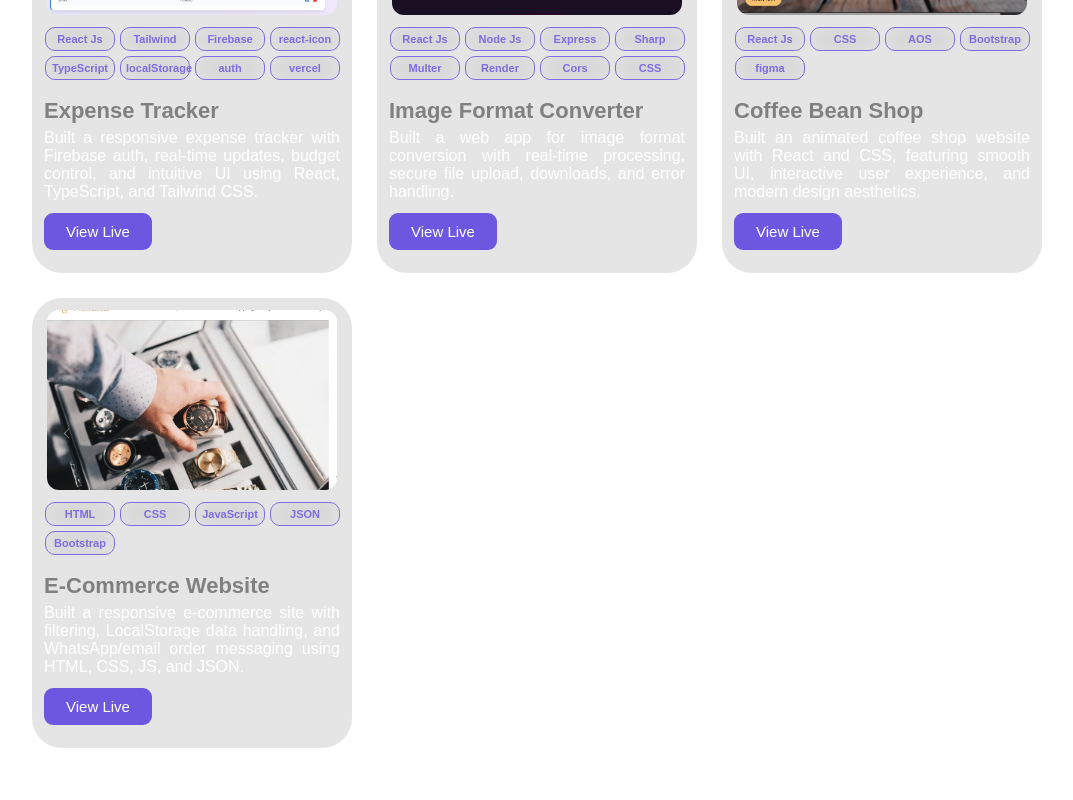
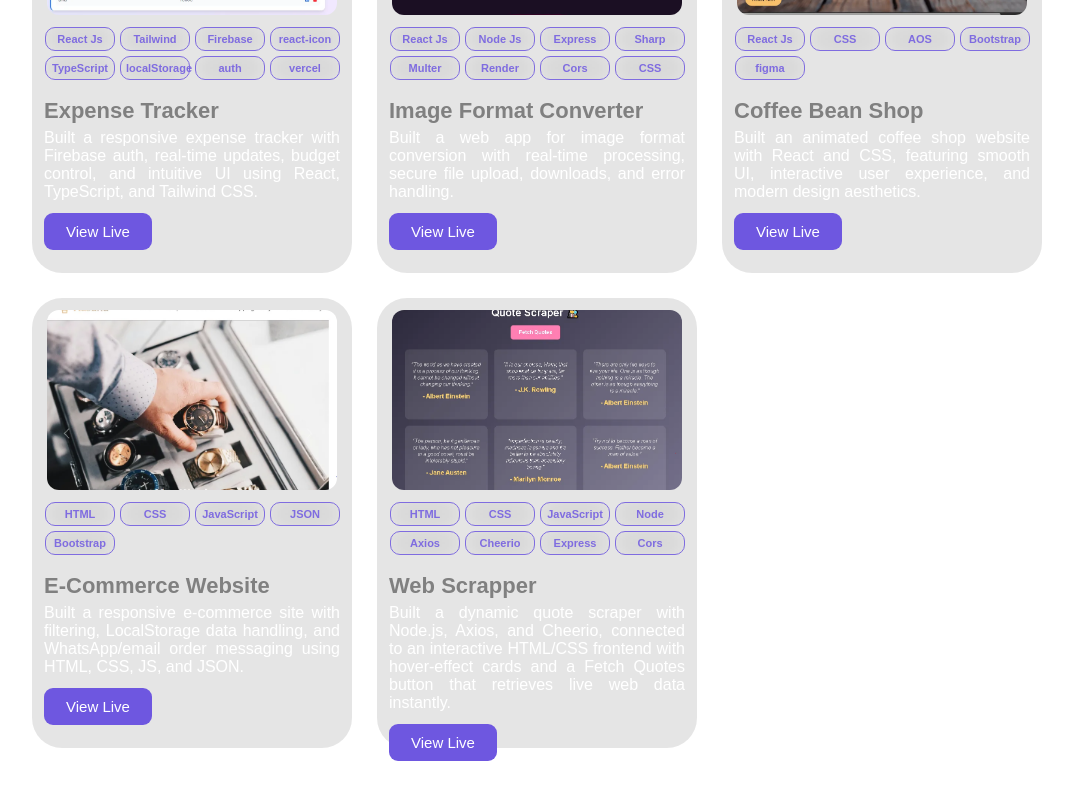
Before and after one commit to mzeeshanh-dev/frontend-portfolio, a React (Vite) app: page / in a window 1280 px wide. Shown: the part 3489-4289 px from the top of the page, without its empty margins (103-1176 px from the left). Built offline with nearby package versions, Linux system fonts and the light colour scheme.

Commit message:
MERN Stack Developer

```diff
--- a/src/components/Portfolio.jsx
+++ b/src/components/Portfolio.jsx
@@ -7,6 +7,8 @@ import img1 from "../assets/projects/project1.webp";
 import img2 from "../assets/projects/project2.webp";
 import img3 from "../assets/projects/project3.webp";
 import img4 from "../assets/projects/project4.webp";
+import img5 from "../assets/projects/project5.webp";
+
 
 const projects = [
   {
@@ -47,6 +49,14 @@ const projects = [
       "Built a responsive e-commerce site with filtering, LocalStorage data handling, and WhatsApp/email order messaging using HTML, CSS, JS, and JSON.",
     link: "https://kasana-watches.vercel.app/",
   },
+  {
+    image: img5,
+    title: "Web Scrapper",
+    skills: ["HTML", "CSS", "JavaScript", "Node", "Axios","Cheerio","Express","Cors"],
+    description:
+      "Built a dynamic quote scraper with Node.js, Axios, and Cheerio, connected to an interactive HTML/CSS frontend with hover-effect cards and a Fetch Quotes button that retrieves live web data instantly.",
+    link: "https://web-scrapper-xmlj.onrender.com/",
+  }
 ];
 
 export default function Portfolio() {
```
Also changed, not shown: src/assets/projects/project5.webp (added).
